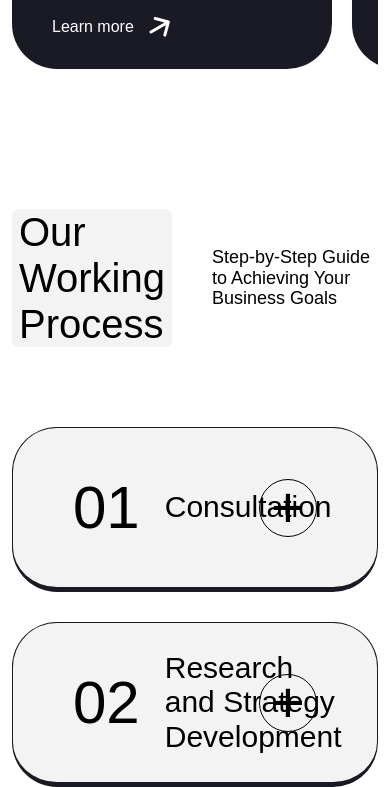
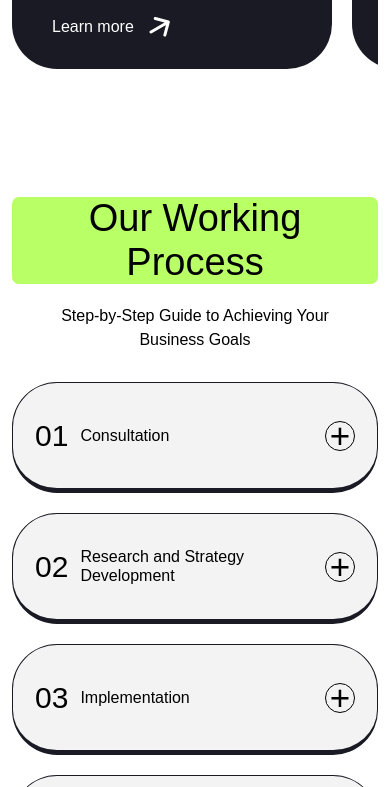
Before and after one commit to bekzodxudaybergenow/positivus-landing-page, a plain HTML site: page index.html in a window 390 px wide. Shown: the part 3977-4764 px from the top of the page. Drawn offline with nearby package versions, Linux system fonts and the light colour scheme; a web font is replaced by a local one.

Commit message:
.accordion__item.active .accordion__item--subtitle {

```diff
--- a/scss/block/_process.scss
+++ b/scss/block/_process.scss
@@ -80,3 +80,119 @@
 .accordion__item.active .accordion__item--desc {
     display: block;
 }
+.accordion__item.active .accordion__item--subtitle {
+    &::after {
+        content: '-';
+        align-items: flex-end;
+    }
+}
+
+@media only screen and (max-width: 985px) {
+    .process {
+        padding-top: 128px;
+    }
+    .process__content {
+        flex-direction: column;
+        align-items: flex-start;
+        margin-bottom: 65px;
+    }
+    .process__content--title {
+        margin: 0 0 16px;
+    }
+    .accordion__item {
+        padding: 32px 48px;
+    }
+    .accordion__item--subtitle {
+        font-size: 26px;
+        & span {
+            font-size: 54px;
+        }
+        &::after {
+            width: 46px;
+            height: 46px;
+        }
+    }
+    .accordion__item.active .accordion__item--subtitle {
+        &::after {
+            content: '-';
+            align-items: center;
+        }
+    }
+}
+@media only screen and (max-width: 740px) {
+    .accordion__item--subtitle {
+        font-size: 22px;
+        padding-right: 50px;
+
+        & span {
+            font-size: 46px;
+        }
+        &::after {
+            width: 40px;
+            height: 40px;
+            font-size: 44px;
+        }
+    }
+    .accordion__item--desc {
+        min-height: 110px;
+        font-size: 16px;
+    }
+}
+@media only screen and (max-width: 495px) {
+    .accordion__item {
+        padding: 30px 30px;
+
+        & + * {
+            margin-top: 20px;
+        }
+    }
+    .accordion__item--subtitle {
+        font-size: 18px;
+
+        & span {
+            font-size: 30px;
+        }
+        &::after {
+            width: 30px;
+            height: 30px;
+            font-size: 35px;
+        }
+    }
+    .accordion__item--desc {
+        font-size: 15px;
+    }
+}
+@media only screen and (max-width: 440px) {
+    .process__content {
+        align-items: center;
+        text-align: center;
+        margin-bottom: 30px;
+    }
+    .process__content--title {
+        font-size: 38px;
+        margin-bottom: 30px;
+        background-color: var(--INCHWORM);
+    }
+    .process__content--desc {
+        font-size: 16px;
+        line-height: 24px;
+    }
+    .accordion__item--subtitle {
+        padding-right: 40px;
+    }
+}
+@media only screen and (max-width: 390px) {
+    .process__content--title {
+        margin-bottom: 20px;
+    }
+    .accordion__item {
+        padding: 14px 22px;
+    }
+    .accordion__item--subtitle {
+        font-size: 16px;
+
+        & span {
+            margin-right: 12px;
+        }
+    }
+}
```
Also changed, not shown: css/main.css, 1 other file.
